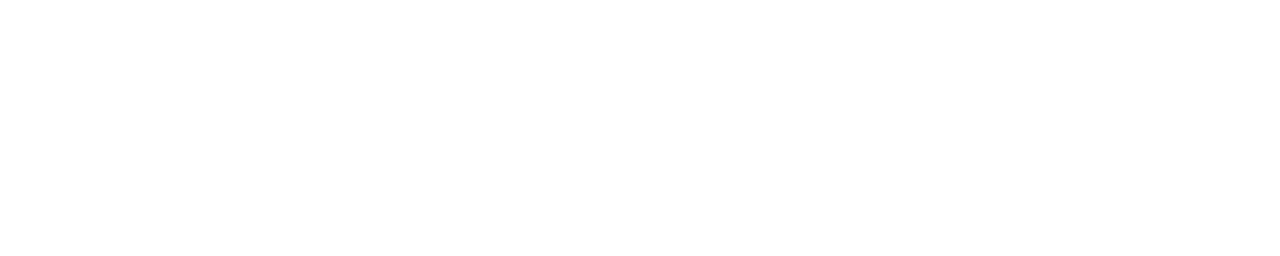
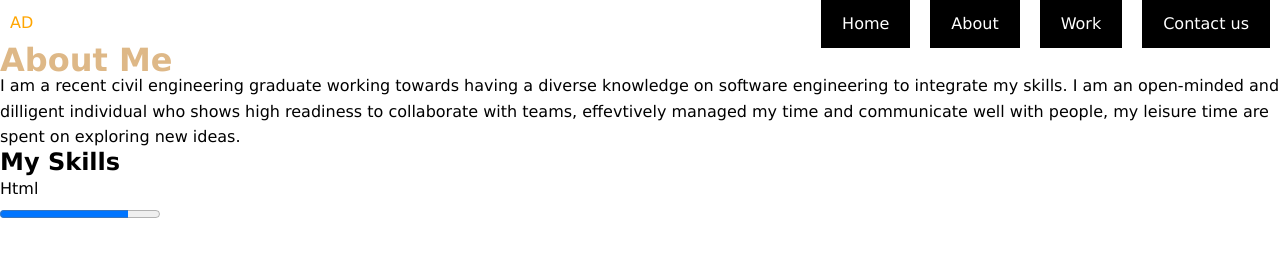
Before and after one commit to meggalos/Personal-Portfolio, a plain HTML site: page About.html in a window 1280 px wide. Drawn offline with Linux system fonts and the light colour scheme.

Commit message:
new update

```diff
--- a/About.html
+++ b/About.html
@@ -0,0 +1,43 @@
+<!DOCTYPE html>
+<html lang="en">
+<head>
+    <meta charset="UTF-8">
+    <meta http-equiv="X-UA-Compatible" content="IE=edge">
+    <meta name="viewport" content="width=device-width, initial-scale=1.0">
+    <title>About</title>
+    <link rel="stylesheet" type="text/css" href="/CSS/stylesheet.css">
+</head>
+<body>
+    <header>
+        <nav id="navbar">
+            <div class="flex-container">
+            <div>
+                <p class = 'logo'>AD</p>
+            </div>
+            <ul>
+                <li><a href="index.html">Home</a></li>
+                <li><a href="About.html">About</a></li>
+                <li><a href="Work.html">Work</a></li>
+                <li><a href="Contact.html">Contact us</a></li>
+            </ul>
+            </div>
+        </header>
+    <div>
+        <h1>
+            About Me
+        </h1>
+        <p>
+            I am a recent civil engineering graduate working towards having a diverse knowledge on software engineering to integrate my skills. I am an open-minded and dilligent individual who shows high readiness to collaborate with teams, effevtively managed my time and communicate well with people, my leisure time are spent on exploring new ideas.
+        </p>
+    </div>
+    <h2>
+        My Skills
+    </h2>
+    <div>
+        <p>
+          Html
+        </p>
+        <progress max="100" value="80" ></progress>
+    </div>
+</body>
+</html>
--- a/CSS/stylesheet.css
+++ b/CSS/stylesheet.css
@@ -7,8 +7,8 @@ body {
     font-family: Verdana, Geneva, Tahoma, sans-serif;
     line-height: 160%;
 }
-
-header {
+/* Index page*/
+.homepage {
     background: linear-gradient(rgba(0,0,0,0.5), rgba(0,0,0,0.5)),
     url('/Image/background\ image.jpg') no-repeat center / cover;
     height: 100vh;
@@ -19,14 +19,6 @@ header {
     color: orange;
 
 }
-#navbar ul {
-    list-style: none;
-   // float: right;
-}
-/*
-#navbar ul li {
-    float: left;
-}   */
 
 #navbar ul li a {
     display: block;
@@ -41,18 +33,24 @@ header {
 }
 #navbar ul {
     display: flex;
+    list-style: none;
+}
+#navbar ul li {
+    background: black;
+    border: black solid 1px;
+    margin: 0 10px;
+    transition-property: background;
+    transition-duration: 4s;
+    transition-timing-function: ease-in-out;
 }
 h1, .para1 {
     color: burlywood;
 }
-#navbar a:link, #intro a:hover {
-    color: white;
-}
-#navbar a:visited, #intro a:hover{
-    color: #8c8c8c;
-}
-#navbar a:hover, #intro a:hover  {
-    color: #f15a51;
+
+#navbar li:hover, #intro a:hover  {
+    background: #f15a51;
+
+
 }
 #intro {
     padding-top: 150px;
@@ -78,3 +76,5 @@ h1, .para1 {
     color: white;
     background: #8c8c8cb6;
 }
+
+/* About page*/
```
Also changed, not shown: index.html (+5 -5 lines).
